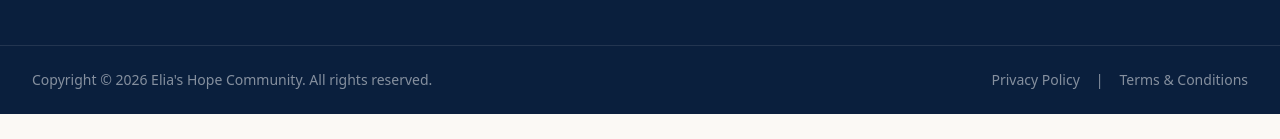
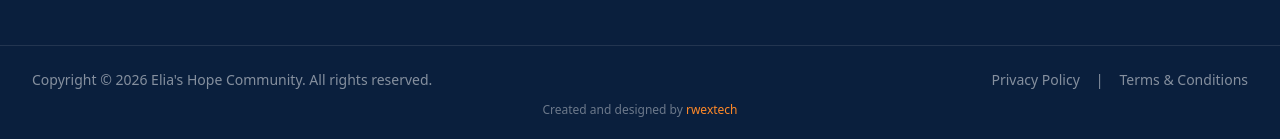
Before and after one commit to rafaelingidingo-glitch/eliahope, a Next.js app: page / in a window 1280 px wide. Shown: the part 11157-11296 px from the top of the page. Before the commit the page ends 11271 px from the top, so only its background shows below. Built offline with nearby package versions, Linux system fonts and the light colour scheme; no server answers; the database is empty.

Commit message:
5f607a6f-4a9b-4b04-9f8c-bed0c7435dd0

```diff
--- a/src/components/sections/Footer.tsx
+++ b/src/components/sections/Footer.tsx
@@ -220,13 +220,26 @@ export default function Footer({ onDonateClick }: FooterProps) {
       {/* Divider line above bottom bar */}
       <div className="border-t border-white/10">
         <div className="max-w-7xl mx-auto px-4 sm:px-6 lg:px-8 py-6">
-          <div className="flex flex-col md:flex-row items-center justify-between gap-4 text-sm text-white/50">
-            <p>Copyright &copy; {new Date().getFullYear()} Elia&apos;s Hope Community. {t.footer.copyright}</p>
-            <div className="flex items-center gap-4">
-              <a href="#" className="hover:text-orange transition-colors">{t.footer.privacyPolicy}</a>
-              <span>|</span>
-              <a href="#" className="hover:text-orange transition-colors">{t.footer.termsConditions}</a>
+          <div className="flex flex-col items-center gap-3 text-sm text-white/50">
+            <div className="flex flex-col md:flex-row items-center justify-between gap-4 w-full">
+              <p>Copyright &copy; {new Date().getFullYear()} Elia&apos;s Hope Community. {t.footer.copyright}</p>
+              <div className="flex items-center gap-4">
+                <a href="#" className="hover:text-orange transition-colors">{t.footer.privacyPolicy}</a>
+                <span>|</span>
+                <a href="#" className="hover:text-orange transition-colors">{t.footer.termsConditions}</a>
+              </div>
             </div>
+            <p className="text-white/40 text-xs">
+              Created and designed by{' '}
+              <a
+                href="https://rwextech.co.tz"
+                target="_blank"
+                rel="noopener noreferrer"
+                className="text-[#ff8928] hover:text-[#ff8928]/80 transition-colors font-medium"
+              >
+                rwextech
+              </a>
+            </p>
           </div>
         </div>
       </div>
```
